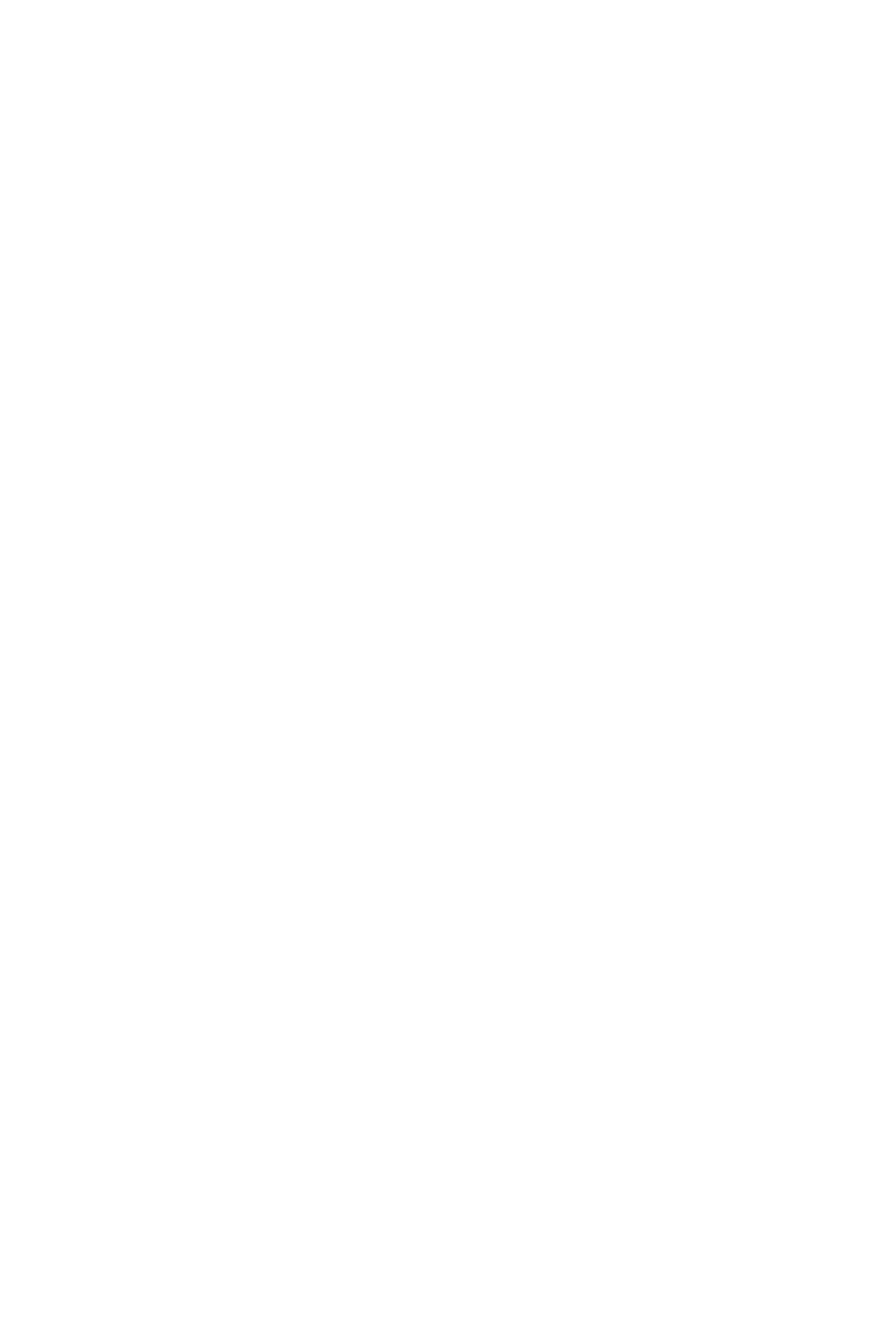
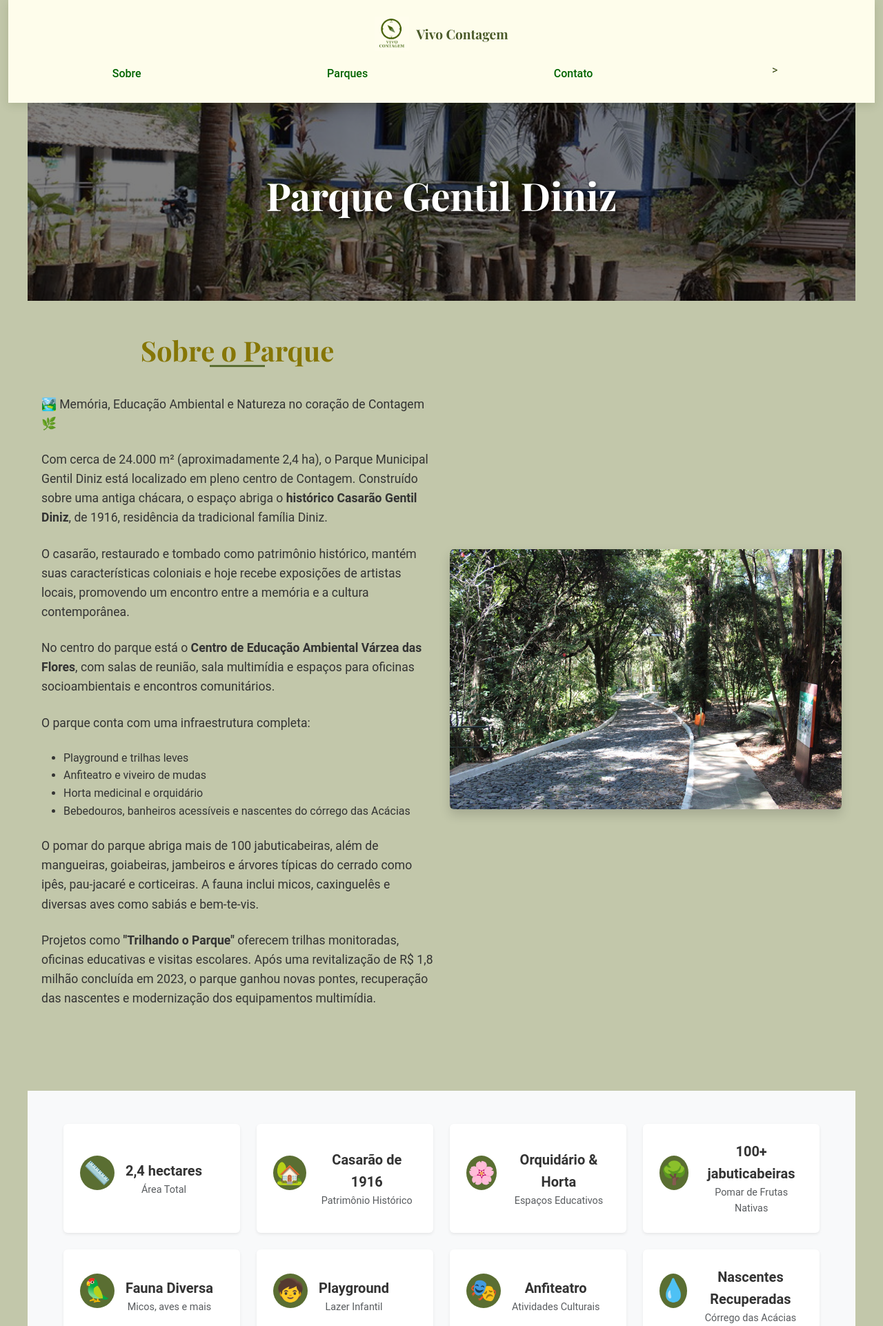
Before and after one commit to david0407j/Parques-Contagem, a Django app: page /parque_2/ in a window 1280 px wide. Before the commit the part shown is empty. Shown: the top 1922 px of the page at 69% size. Before the commit the page ends 800 px from the top, so only its background shows below. Run offline with Django 5.2, Linux system fonts and the light colour scheme.

Commit message:
configuração do projeto

```diff
--- a/parques/base/templates/base/base.html
+++ b/parques/base/templates/base/base.html
@@ -23,9 +23,10 @@
             <span style="font-size: 1.2rem;">Vivo Contagem</span>
         </div>
         <nav style="display: flex; justify-content: space-around; width: 100%;">
-            <a href="#sobre" style="color: darkgreen; text-decoration: none; padding: 5px 10px;">Sobre</a>
-            <a href="#parques" style="color: darkgreen; text-decoration: none; padding: 5px 10px;">Parques</a>
-            <a href="#contato" style="color: darkgreen; text-decoration: none; padding: 5px 10px;">Contato</a>
+            <a href="{% url 'base:base' %}#sobre" style="color: darkgreen; text-decoration: none; padding: 5px 10px;">Sobre</a>
+<a href="{% url 'base:base' %}#parques" style="color: darkgreen; text-decoration: none; padding: 5px 10px;">Parques</a>
+<a href="{% url 'base:base' %}#contato" style="color: darkgreen; text-decoration: none; padding: 5px 10px;">Contato</a>
+>
         </nav>
     </header>
 </div>
--- a/parques/base/templates/base/home.html
+++ b/parques/base/templates/base/home.html
@@ -93,7 +93,7 @@
           </span>
         </div>
 
-        <a href="#" class="card-link">Ver projeto completo <i class="fas fa-arrow-right"></i></a>
+        <a href="{% url 'base:parque_1' %}" class="card-link">Ver projeto completo <i class="fas fa-arrow-right"></i></a>
       </div>
     </div>
 
@@ -132,7 +132,7 @@
           </span>
         </div>
 
-        <a href="#" class="card-link">Ver projeto completo <i class="fas fa-arrow-right"></i></a>
+        <a href="{% url 'base:parque_2' %}" class="card-link">Ver projeto completo <i class="fas fa-arrow-right"></i></a>
       </div>
     </div>
 
@@ -171,7 +171,7 @@
           </span>
         </div>
 
-        <a href="#" class="card-link">Ver projeto completo <i class="fas fa-arrow-right"></i></a>
+        <a href="{% url 'base:parque_3' %}" class="card-link">Ver projeto completo <i class="fas fa-arrow-right"></i></a>
       </div>
     </div>
   </div>
--- a/parques/base/templates/base/parque_1.html
+++ b/parques/base/templates/base/parque_1.html
@@ -18,7 +18,7 @@
 
 <body>
     <!-- Hero Section -->
-    <section class="hero-section" style="background: linear-gradient(rgba(0,0,0,0.5), rgba(0,0,0,0.5)), url('{% static 'img/parque.JPG' %}') no-repeat center center/cover; padding: 100px 20px; text-align: center; color: white;">
+    <section class="hero-section" style="background: linear-gradient(rgba(0,0,0,0.5), rgba(0,0,0,0.5)), url('{% static 'img/parques.jpg' %}') no-repeat center center/cover; padding: 100px 20px; text-align: center; color: white;">
         <div class="container">
             <h1 class="hero-title" style="font-size: clamp(2rem, 5vw, 3.5rem); margin-bottom: 20px;">Parque Fernão Dias</h1>
         </div>
@@ -154,7 +154,7 @@
                 <div class="col-md-4">
                     <div class="visit-card p-4 rounded shadow-sm h-100" style="background-color: #f8f9fa;">
                         <h3 class="visit-title fw-bold mb-3"><i class="fas fa-clock me-2"></i>Horário</h3>
-                        <p class="visit-text">Todos os dias, das 6h às 20h</p>
+                        <p class="visit-text">Todos os dias, das 8h às 18h</p>
                     </div>
                 </div>
                 <div class="col-md-4">
--- a/parques/base/templates/base/parque_2.html
+++ b/parques/base/templates/base/parque_2.html
@@ -0,0 +1,243 @@
+{% extends 'base/base.html' %}
+{% load static %}
+{% block body %}
+<!DOCTYPE html>
+<html lang="pt-br">
+<head>
+    <meta charset="UTF-8">
+    <meta name="viewport" content="width=device-width, initial-scale=1.0">
+    <title>Conheça o Parque Gentil Diniz em Contagem</title>
+    <meta name="description" content="Conheça o Parque Gentil Diniz em Contagem - uma das maiores áreas verdes da região com trilhas, ciclovias e rica biodiversidade">
+    <link href="https://fonts.googleapis.com/css2?family=Montserrat:wght@300;400;500;600;700&family=Playfair+Display:wght@400;500;700&display=swap" rel="stylesheet">
+    <link rel="stylesheet" href="https://cdnjs.cloudflare.com/ajax/libs/font-awesome/6.0.0/css/all.min.css">
+    <link rel="stylesheet" href="https://cdn.jsdelivr.net/npm/bootstrap@5.3.0/dist/css/bootstrap.min.css">
+    <link rel="stylesheet" href="{% static 'css/styles.css' %}">
+    <script src="{% static 'js/scripts.js' %}" defer></script>
+    <link rel="icon" href="{% static 'img/contagem.png' %}">
+</head>
+
+<body>
+    <!-- Hero Section -->
+    <section class="hero-section" style="background: linear-gradient(rgba(0,0,0,0.5), rgba(0,0,0,0.5)), url('{% static 'img/foto1.jpg' %}') no-repeat center center/cover; padding: 100px 20px; text-align: center; color: white;">
+        <div class="container">
+            <h1 class="hero-title" style="font-size: clamp(2rem, 5vw, 3.5rem); margin-bottom: 20px;">Parque Gentil Diniz</h1>
+        </div>
+    </section>
+
+ <!-- Park Info Section -->
+<section class="park-info py-5">
+    <div class="container">
+        <div class="row align-items-center">
+            <div class="col-lg-6 mb-4 mb-lg-0">
+                <h2 class="section-title mb-4" style="color: #867606; font-family: 'Playfair Display', serif;">Sobre o Parque</h2>
+                <div class="description-text">
+                    <p class="lead">🏞️ <strong>Memória, Educação Ambiental e Natureza no coração de Contagem</strong> 🌿</p>
+                    <p>Com cerca de 24.000 m² (aproximadamente 2,4 ha), o Parque Municipal Gentil Diniz está localizado em pleno centro de Contagem. Construído sobre uma antiga chácara, o espaço abriga o <strong>histórico Casarão Gentil Diniz</strong>, de 1916, residência da tradicional família Diniz.</p>
+                    <p>O casarão, restaurado e tombado como patrimônio histórico, mantém suas características coloniais e hoje recebe exposições de artistas locais, promovendo um encontro entre a memória e a cultura contemporânea.</p>
+                    <p>No centro do parque está o <strong>Centro de Educação Ambiental Várzea das Flores</strong>, com salas de reunião, sala multimídia e espaços para oficinas socioambientais e encontros comunitários.</p>
+                    <p>O parque conta com uma infraestrutura completa:</p>
+                    <ul class="mb-4">
+                        <li>Playground e trilhas leves</li>
+                        <li>Anfiteatro e viveiro de mudas</li>
+                        <li>Horta medicinal e orquidário</li>
+                        <li>Bebedouros, banheiros acessíveis e nascentes do córrego das Acácias</li>
+                    </ul>
+                    <p>O pomar do parque abriga mais de 100 jabuticabeiras, além de mangueiras, goiabeiras, jambeiros e árvores típicas do cerrado como ipês, pau-jacaré e corticeiras. A fauna inclui micos, caxinguelês e diversas aves como sabiás e bem-te-vis.</p>
+                    <p>Projetos como <strong>"Trilhando o Parque"</strong> oferecem trilhas monitoradas, oficinas educativas e visitas escolares. Após uma revitalização de R$ 1,8 milhão concluída em 2023, o parque ganhou novas pontes, recuperação das nascentes e modernização dos equipamentos multimídia.</p>
+                </div>
+            </div>
+            <div class="col-lg-6">
+                <img src="{% static 'img/oi.jpg' %}" alt="Trilha no Parque Fernão Dias" class="img-fluid rounded shadow" style="max-height: 500px; width: 100%; object-fit: cover;">
+            </div>
+        </div>
+    </div>
+</section>
+
+
+   <!-- Features Section -->
+<section class="park-features py-5 bg-light">
+    <div class="container">
+        <div class="row g-4">
+            <div class="col-md-3 col-sm-6">
+                <div class="feature-card text-center p-4 rounded shadow-sm bg-white h-100">
+                    <div class="feature-icon mb-3" style="font-size: 2rem;">📏</div>
+                    <div class="feature-info">
+                        <span class="feature-value d-block fw-bold fs-5">2,4 hectares</span>
+                        <span class="feature-label text-muted">Área Total</span>
+                    </div>
+                </div>
+            </div>
+            <div class="col-md-3 col-sm-6">
+                <div class="feature-card text-center p-4 rounded shadow-sm bg-white h-100">
+                    <div class="feature-icon mb-3" style="font-size: 2rem;">🏡</div>
+                    <div class="feature-info">
+                        <span class="feature-value d-block fw-bold fs-5">Casarão de 1916</span>
+                        <span class="feature-label text-muted">Patrimônio Histórico</span>
+                    </div>
+                </div>
+            </div>
+            <div class="col-md-3 col-sm-6">
+                <div class="feature-card text-center p-4 rounded shadow-sm bg-white h-100">
+                    <div class="feature-icon mb-3" style="font-size: 2rem;">🌸</div>
+                    <div class="feature-info">
+                        <span class="feature-value d-block fw-bold fs-5">Orquidário & Horta</span>
+                        <span class="feature-label text-muted">Espaços Educativos</span>
+                    </div>
+                </div>
+            </div>
+            <div class="col-md-3 col-sm-6">
+                <div class="feature-card text-center p-4 rounded shadow-sm bg-white h-100">
+                    <div class="feature-icon mb-3" style="font-size: 2rem;">🌳</div>
+                    <div class="feature-info">
+                        <span class="feature-value d-block fw-bold fs-5">100+ jabuticabeiras</span>
+                        <span class="feature-label text-muted">Pomar de Frutas Nativas</span>
+                    </div>
+                </div>
+            </div>
+            <div class="col-md-3 col-sm-6">
+                <div class="feature-card text-center p-4 rounded shadow-sm bg-white h-100">
+                    <div class="feature-icon mb-3" style="font-size: 2rem;">🦜</div>
+                    <div class="feature-info">
+                        <span class="feature-value d-block fw-bold fs-5">Fauna Diversa</span>
+                        <span class="feature-label text-muted">Micos, aves e mais</span>
+                    </div>
+                </div>
+            </div>
+            <div class="col-md-3 col-sm-6">
+                <div class="feature-card text-center p-4 rounded shadow-sm bg-white h-100">
+                    <div class="feature-icon mb-3" style="font-size: 2rem;">🧒</div>
+                    <div class="feature-info">
+                        <span class="feature-value d-block fw-bold fs-5">Playground</span>
+                        <span class="feature-label text-muted">Lazer Infantil</span>
+                    </div>
+                </div>
+            </div>
+            <div class="col-md-3 col-sm-6">
+                <div class="feature-card text-center p-4 rounded shadow-sm bg-white h-100">
+                    <div class="feature-icon mb-3" style="font-size: 2rem;">🎭</div>
+                    <div class="feature-info">
+                        <span class="feature-value d-block fw-bold fs-5">Anfiteatro</span>
+                        <span class="feature-label text-muted">Atividades Culturais</span>
+                    </div>
+                </div>
+            </div>
+            <div class="col-md-3 col-sm-6">
+                <div class="feature-card text-center p-4 rounded shadow-sm bg-white h-100">
+                    <div class="feature-icon mb-3" style="font-size: 2rem;">💧</div>
+                    <div class="feature-info">
+                        <span class="feature-value d-block fw-bold fs-5">Nascentes Recuperadas</span>
+                        <span class="feature-label text-muted">Córrego das Acácias</span>
+                    </div>
+                </div>
+            </div>
+        </div>
+    </div>
+</section>
+
+
+    <!-- Gallery Section -->
+    <section class="park-gallery py-5">
+        <div class="container">
+            <h2 class="section-title text-center mb-5" style="color: #867606; font-family: 'Playfair Display', serif;">Galeria</h2>
+            <div class="row g-4">
+                <div class="col-md-4">
+                    <img src="{% static 'img/parques.jpg' %}" alt="Área de lazer do Parque Fernão Dias" class="img-fluid rounded shadow gallery-img" style="height: 250px; width: 100%; object-fit: cover;">
+                </div>
+                <div class="col-md-4">
+                    <img src="{% static 'img/parque.JPG' %}" alt="Vista do lago do Parque Fernão Dias" class="img-fluid rounded shadow gallery-img" style="height: 250px; width: 100%; object-fit: cover;">
+                </div>
+                <div class="col-md-4">
+                    <img src="{% static 'img/oi.jpg' %}" alt="Trilha ecológica do Parque Fernão Dias" class="img-fluid rounded shadow gallery-img" style="height: 250px; width: 100%; object-fit: cover;">
+                </div>
+            </div>
+        </div>
+    </section>
+
+   <!-- Activities Section -->
+<section class="park-activities py-5 bg-light">
+    <div class="container">
+        <h2 class="section-title text-center mb-5" style="color: #867606; font-family: 'Playfair Display', serif;">Atividades</h2>
+        <div class="row g-4">
+            <div class="col-md-3 col-sm-6">
+                <div class="activity-card p-4 rounded shadow-sm bg-white h-100">
+                    <h3 class="activity-title fw-bold mb-3">Oficinas e Arte</h3>
+                    <p class="activity-description">Espaço para oficinas criativas e atividades artísticas voltadas à comunidade e à cultura local.</p>
+                </div>
+            </div>
+            <div class="col-md-3 col-sm-6">
+                <div class="activity-card p-4 rounded shadow-sm bg-white h-100">
+                    <h3 class="activity-title fw-bold mb-3">Brincadeiras ao Ar Livre</h3>
+                    <p class="activity-description">Playgrounds e gramados para crianças brincarem livremente com segurança e natureza ao redor.</p>
+                </div>
+            </div>
+            <div class="col-md-3 col-sm-6">
+                <div class="activity-card p-4 rounded shadow-sm bg-white h-100">
+                    <h3 class="activity-title fw-bold mb-3">Rodas de Conversa</h3>
+                    <p class="activity-description">Encontros comunitários e rodas de conversa sobre meio ambiente, arte e memória do território.</p>
+                </div>
+            </div>
+            <div class="col-md-3 col-sm-6">
+                <div class="activity-card p-4 rounded shadow-sm bg-white h-100">
+                    <h3 class="activity-title fw-bold mb-3">Educação Ambiental</h3>
+                    <p class="activity-description">Vivências ecológicas no orquidário, na horta e junto às nascentes recuperadas do parque.</p>
+                </div>
+            </div>
+        </div>
+    </div>
+</section>
+
+
+    <!-- Visit Info Section -->
+    <section class="park-visit py-5">
+        <div class="container">
+            <h2 class="section-title text-center mb-5" style="color: #867606; font-family: 'Playfair Display', serif;">Informações para Visitação</h2>
+            <div class="row g-4">
+                <div class="col-md-4">
+                    <div class="visit-card p-4 rounded shadow-sm h-100" style="background-color: #f8f9fa;">
+                        <h3 class="visit-title fw-bold mb-3"><i class="fas fa-clock me-2"></i>Horário</h3>
+                        <p class="visit-text">Todos os dias, das 8h às 18h</p>
+                    </div>
+                </div>
+                <div class="col-md-4">
+                    <div class="visit-card p-4 rounded shadow-sm h-100" style="background-color: #f8f9fa;">
+                        <h3 class="visit-title fw-bold mb-3"><i class="fas fa-bus me-2"></i>Como Chegar</h3>
+                        <p class="visit-text">Zona Norte da cidade, próximo à antiga rodovia Fernão Dias. Acesso por transporte público nas linhas 123 e 456.</p>
+                    </div>
+                </div>
+                <div class="col-md-4">
+                    <div class="visit-card p-4 rounded shadow-sm h-100" style="background-color: #f8f9fa;">
+                        <h3 class="visit-title fw-bold mb-3"><i class="fas fa-wheelchair me-2"></i>Acessibilidade</h3>
+                        <p class="visit-text">O parque conta com rampas de acesso, banheiros adaptados e sinalização em braile.</p>
+                    </div>
+                </div>
+            </div>
+        </div>
+    </section>
+
+    <!-- Map Section -->
+    <!-- Location Section -->
+<section class="park-map py-5 bg-light">
+    <div class="container">
+        <h2 class="section-title text-center mb-5" style="color: #867606; font-family: 'Playfair Display', serif;">Localização</h2>
+        <div class="map-container rounded shadow overflow-hidden">
+            <iframe
+                src="https://www.google.com/maps/embed?pb=!1m18!1m12!1m3!1d3772.331918256478!2d-44.04357862571785!3d-19.88962333719462!2m3!1f0!2f0!3f0!3m2!1i1024!2i768!4f13.1!3m3!1m2!1s0xa692d1ff03aa6b%3A0xf61dd9431e4c66cc!2sParque%20Gentil%20Diniz!5e0!3m2!1spt-BR!2sbr!4v1718044812345!5m2!1spt-BR!2sbr"
+                width="100%"
+                height="450"
+                style="border:0;"
+                allowfullscreen=""
+                loading="lazy"
+                referrerpolicy="no-referrer-when-downgrade">
+            </iframe>
+            <div class="map-info p-4 bg-white">
+                <h3 class="fw-bold">Parque Gentil Diniz</h3>
+                <p class="localizacao mt-2">
+                    <i class="fas fa-map-marker-alt text-danger me-2"></i>
+                    Bairro Eldorado, Contagem - MG
+                </p>
+            </div>
+        </div>
+    </div>
+</section>
+
+{% endblock body %}
```
Also changed, not shown: parques/base/templates/base/parque_3.html (+212 -0 lines), parques/base/static/img/foto1.jpg (added), parques/base/static/img/foto2.jpg (added).
